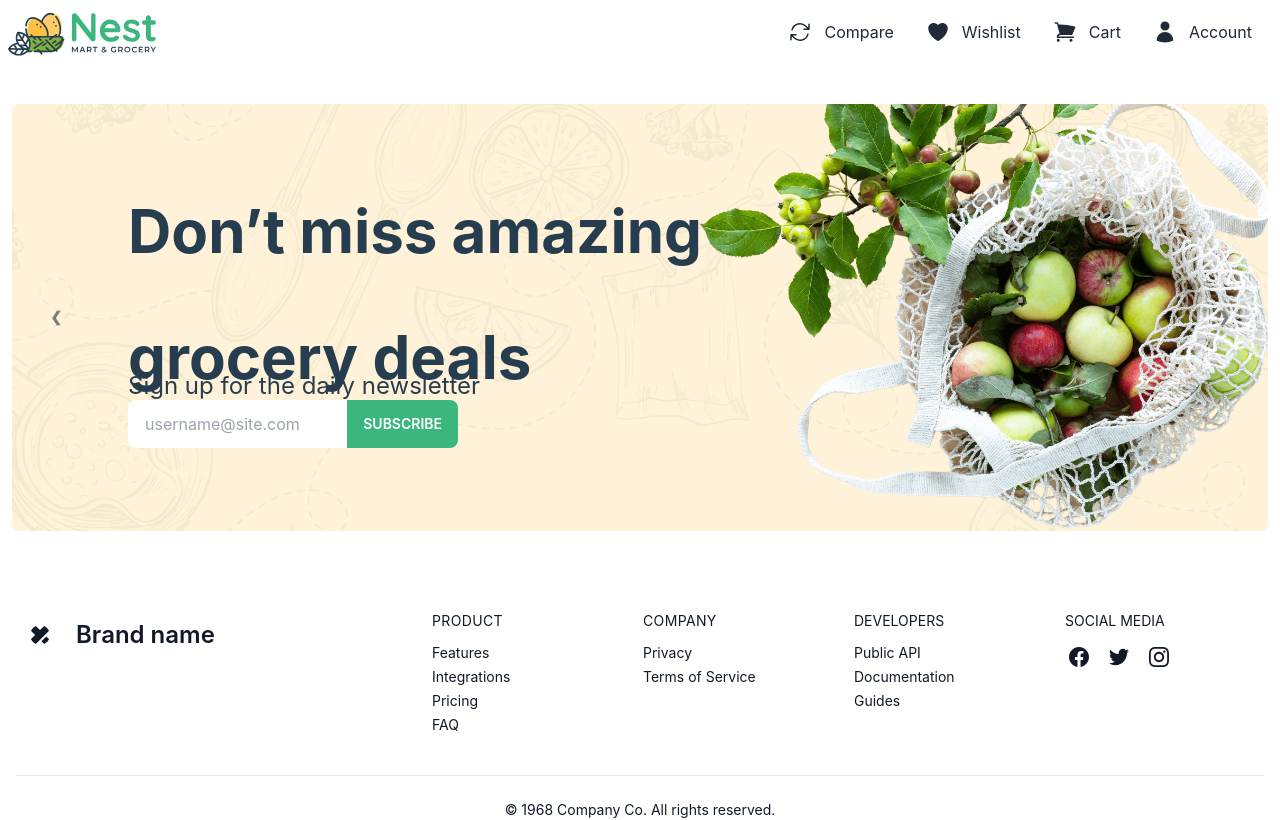
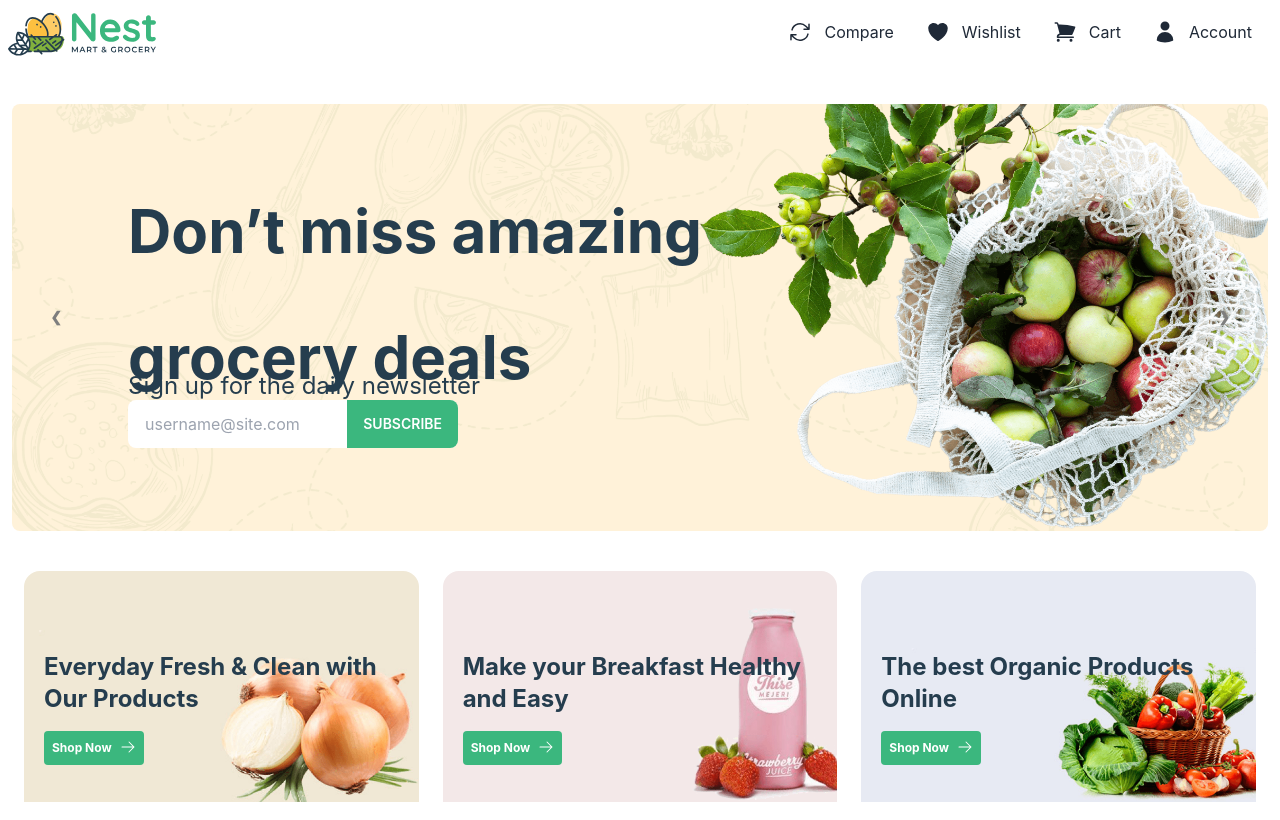
Before and after one commit to mdalauddin45/Nest-Full-Stack-Project-Client-Side, a React (Create React App) app: page / in a window 1280 px wide. Shown: the top 820 px of the page. Built offline with nearby package versions, Linux system fonts and the light colour scheme.

Commit message:
category card add

```diff
--- a/src/Home/Home.js
+++ b/src/Home/Home.js
@@ -1,10 +1,12 @@
 import React from "react";
+import CategoryBanners from "../Pages/CategoryBanner/CategoryBanners";
 import Slide from "../Pages/Slide/Slide";
 
 const Home = () => {
   return (
     <div>
       <Slide />
+      <CategoryBanners />
     </div>
   );
 };
--- /dev/null
+++ b/src/Pages/CategoryBanner/Banner.js
@@ -0,0 +1,23 @@
+import { ArrowRightIcon } from "@heroicons/react/24/solid";
+import React from "react";
+
+const Banner = ({ banner }) => {
+  console.log(banner);
+  return (
+    <div className="card ">
+      <figure>
+        <img src={banner?.image} alt="fruit" />
+      </figure>
+      <div className="absolute   py-20 px-5">
+        <h2 className="font-bold text-2xl  text-[#253D4E] ">{banner.title}</h2>
+        <div className="py-4">
+          <button className=" hover:bg-[#ffc107] bg-[#3BB77E] text-white text-[12px] px-2 py-2 rounded flex font-bold">
+            Shop Now <ArrowRightIcon className="h-4 ml-2 w-4" />
+          </button>
+        </div>
+      </div>
+    </div>
+  );
+};
+
+export default Banner;
--- /dev/null
+++ b/src/Pages/CategoryBanner/CategoryBanners.js
@@ -0,0 +1,33 @@
+import React from "react";
+import banner1 from "../../assets/Banar/banner-1.png";
+import banner2 from "../../assets/Banar/banner-2.png";
+import banner3 from "../../assets/Banar/banner-3.png";
+import Banner from "./Banner";
+const CategoryBanners = () => {
+  const banners = [
+    {
+      id: 1,
+      image: banner1,
+      title: "Everyday Fresh & Clean with Our Products",
+    },
+    {
+      id: 2,
+      image: banner2,
+      title: "Make your Breakfast Healthy and Easy",
+    },
+    {
+      id: 3,
+      image: banner3,
+      title: "The best Organic Products Online",
+    },
+  ];
+  return (
+    <div className="grid gap-6 grid-cols-1 md:grid-cols-2 lg:grid-cols-3 mx-6">
+      {banners.map((banner) => (
+        <Banner banner={banner} key={banner.id}></Banner>
+      ))}
+    </div>
+  );
+};
+
+export default CategoryBanners;
```
